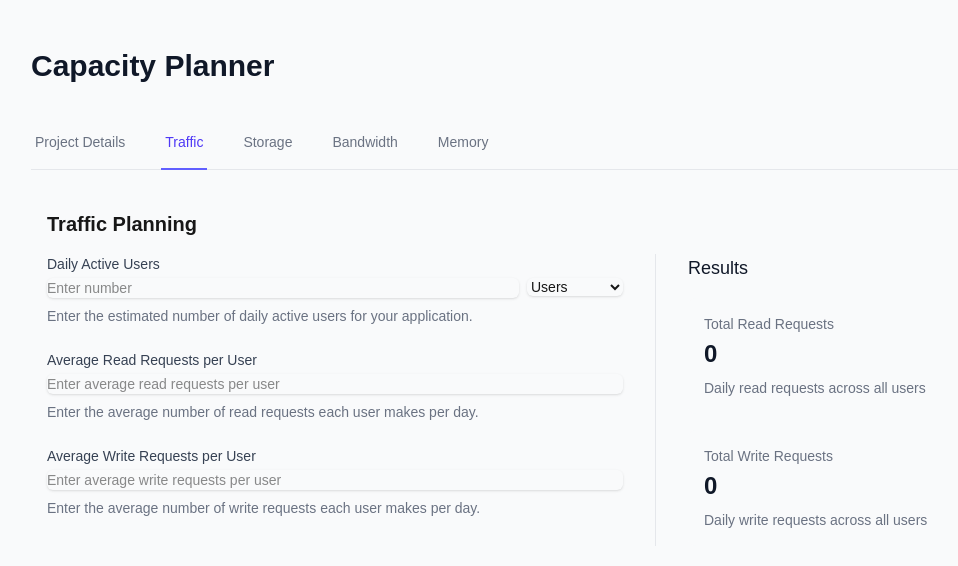
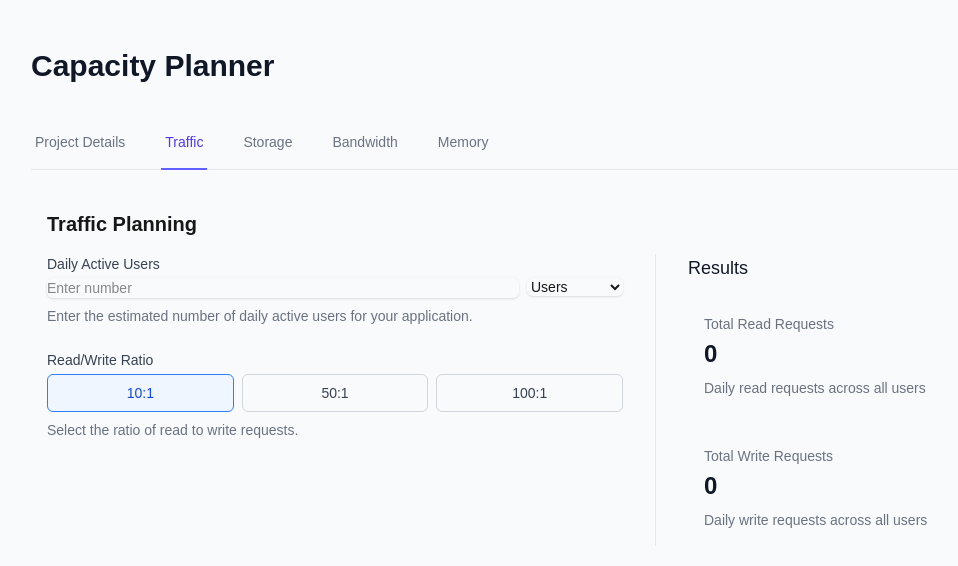
Before and after one commit to adrikei/capper, a Next.js app: page / in a window 1280 px wide. Both pictures are taken after a click on the button "Traffic". Shown: the top 566 px of the page, without its empty margins (1-959 px from the left). Built offline with nearby package versions, Linux system fonts and the light colour scheme.

Commit message:
feat: replace read/write numeric inputs with ratio buttons

```diff
--- a/src/app/components/Tabs.tsx
+++ b/src/app/components/Tabs.tsx
@@ -9,6 +9,7 @@ import { ProjectDetailsTab } from './tabs/ProjectDetailsTab';
 
 type Tab = 'project' | 'traffic' | 'storage' | 'bandwidth' | 'memory';
 type Magnitude = '1' | '1K' | '1M' | '1B';
+type ReadWriteRatio = '10:1' | '50:1' | '100:1';
 
 export const Tabs: React.FC = () => {
   const [activeTab, setActiveTab] = useState<Tab>('project');
@@ -18,8 +19,7 @@ export const Tabs: React.FC = () => {
   // Traffic-related state
   const [dailyUsersNumber, setDailyUsersNumber] = useState('');
   const [dailyUsersMagnitude, setDailyUsersMagnitude] = useState<Magnitude>('1');
-  const [avgReadRequests, setAvgReadRequests] = useState('');
-  const [avgWriteRequests, setAvgWriteRequests] = useState('');
+  const [readWriteRatio, setReadWriteRatio] = useState<ReadWriteRatio>('10:1');
 
   const tabs: { id: Tab; label: string }[] = [
     { id: 'project', label: 'Project Details' },
@@ -65,12 +65,10 @@ export const Tabs: React.FC = () => {
           <TrafficTab
             dailyUsersNumber={dailyUsersNumber}
             dailyUsersMagnitude={dailyUsersMagnitude}
-            avgReadRequests={avgReadRequests}
-            avgWriteRequests={avgWriteRequests}
+            readWriteRatio={readWriteRatio}
             onDailyUsersNumberChange={setDailyUsersNumber}
             onDailyUsersMagnitudeChange={setDailyUsersMagnitude}
-            onAvgReadRequestsChange={setAvgReadRequests}
-            onAvgWriteRequestsChange={setAvgWriteRequests}
+            onReadWriteRatioChange={setReadWriteRatio}
           />
         )}
         {activeTab === 'storage' && <StorageTab />}
--- a/src/app/components/tabs/TrafficTab.tsx
+++ b/src/app/components/tabs/TrafficTab.tsx
@@ -3,27 +3,24 @@
 import React from 'react';
 
 type Magnitude = '1' | '1K' | '1M' | '1B';
+type ReadWriteRatio = '10:1' | '50:1' | '100:1';
 
 interface TrafficTabProps {
   dailyUsersNumber: string;
   dailyUsersMagnitude: Magnitude;
-  avgReadRequests: string;
-  avgWriteRequests: string;
+  readWriteRatio: ReadWriteRatio;
   onDailyUsersNumberChange: (value: string) => void;
   onDailyUsersMagnitudeChange: (value: Magnitude) => void;
-  onAvgReadRequestsChange: (value: string) => void;
-  onAvgWriteRequestsChange: (value: string) => void;
+  onReadWriteRatioChange: (value: ReadWriteRatio) => void;
 }
 
 const TrafficTab: React.FC<TrafficTabProps> = ({
   dailyUsersNumber,
   dailyUsersMagnitude,
-  avgReadRequests,
-  avgWriteRequests,
+  readWriteRatio,
   onDailyUsersNumberChange,
   onDailyUsersMagnitudeChange,
-  onAvgReadRequestsChange,
-  onAvgWriteRequestsChange,
+  onReadWriteRatioChange,
 }) => {
   const calculateTotalRequests = () => {
     const baseUsers = parseInt(dailyUsersNumber) || 0;
@@ -35,12 +32,12 @@ const TrafficTab: React.FC<TrafficTabProps> = ({
     }[dailyUsersMagnitude];
 
     const users = baseUsers * magnitudeMultiplier;
-    const reads = parseInt(avgReadRequests) || 0;
-    const writes = parseInt(avgWriteRequests) || 0;
+    const [reads, writes] = readWriteRatio.split(':').map(Number);
+    const writeMultiplier = 1 / writes;
 
     return {
-      totalReadRequests: users * reads,
-      totalWriteRequests: users * writes,
+      totalReadRequests: users * reads * writeMultiplier,
+      totalWriteRequests: users * writeMultiplier,
     };
   };
 
@@ -90,46 +87,30 @@ const TrafficTab: React.FC<TrafficTabProps> = ({
           </div>
 
           <div>
-            <label htmlFor="avgReadRequests" className="block text-sm font-medium text-gray-700">
-              Average Read Requests per User
+            <label className="block text-sm font-medium text-gray-700">
+              Read/Write Ratio
             </label>
-            <div className="mt-1">
-              <input
-                type="number"
-                name="avgReadRequests"
-                id="avgReadRequests"
-                value={avgReadRequests}
-                onChange={(e) => onAvgReadRequestsChange(e.target.value)}
-                className="shadow-sm focus:ring-blue-500 focus:border-blue-500 block w-full sm:text-sm border-gray-300 rounded-md"
-                placeholder="Enter average read requests per user"
-                min="0"
-                required
-              />
+            <div className="mt-1 flex gap-2">
+              {(['10:1', '50:1', '100:1'] as ReadWriteRatio[]).map((ratio) => (
+                <button
+                  key={ratio}
+                  type="button"
+                  onClick={() => onReadWriteRatioChange(ratio)}
+                  className={`
+                    flex-1 py-2 px-4 border rounded-md text-sm font-medium
+                    ${
+                      readWriteRatio === ratio
+                        ? 'bg-blue-50 border-blue-500 text-blue-700'
+                        : 'border-gray-300 text-gray-700 hover:bg-gray-50'
+                    }
+                  `}
+                >
+                  {ratio}
+                </button>
+              ))}
             </div>
             <p className="mt-2 text-sm text-gray-500">
-              Enter the average number of read requests each user makes per day.
-            </p>
-          </div>
-
-          <div>
-            <label htmlFor="avgWriteRequests" className="block text-sm font-medium text-gray-700">
-              Average Write Requests per User
-            </label>
-            <div className="mt-1">
-              <input
-                type="number"
-                name="avgWriteRequests"
-                id="avgWriteRequests"
-                value={avgWriteRequests}
-                onChange={(e) => onAvgWriteRequestsChange(e.target.value)}
-                className="shadow-sm focus:ring-blue-500 focus:border-blue-500 block w-full sm:text-sm border-gray-300 rounded-md"
-                placeholder="Enter average write requests per user"
-                min="0"
-                required
-              />
-            </div>
-            <p className="mt-2 text-sm text-gray-500">
-              Enter the average number of write requests each user makes per day.
+              Select the ratio of read to write requests.
             </p>
           </div>
         </div>
```
